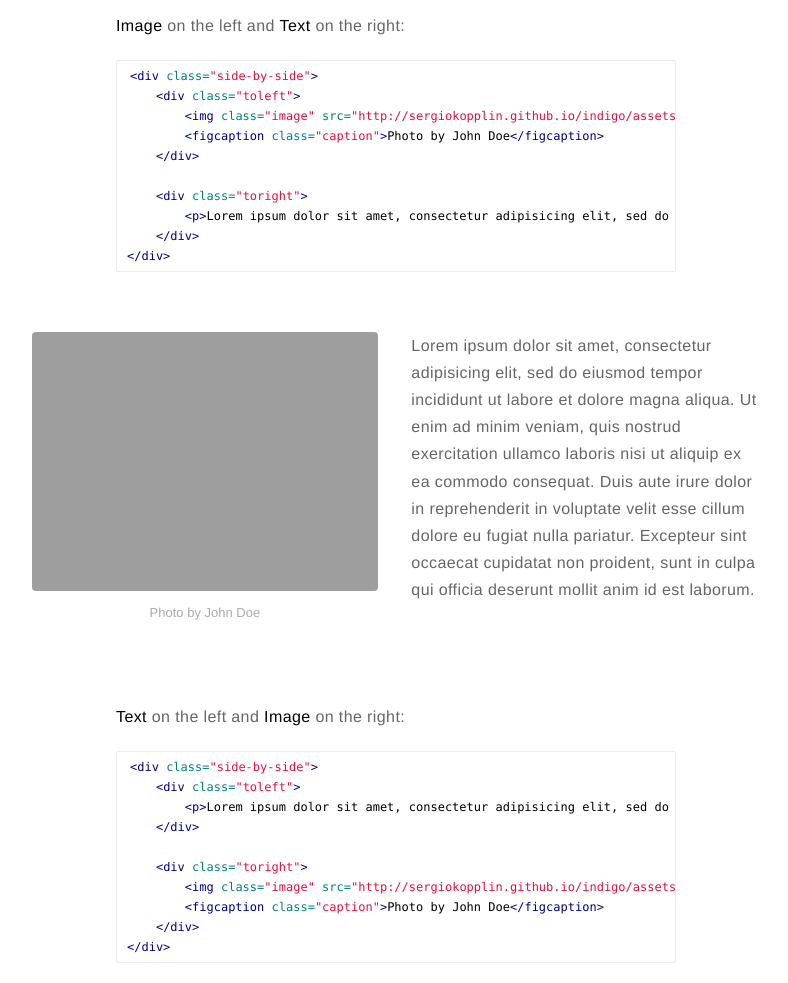
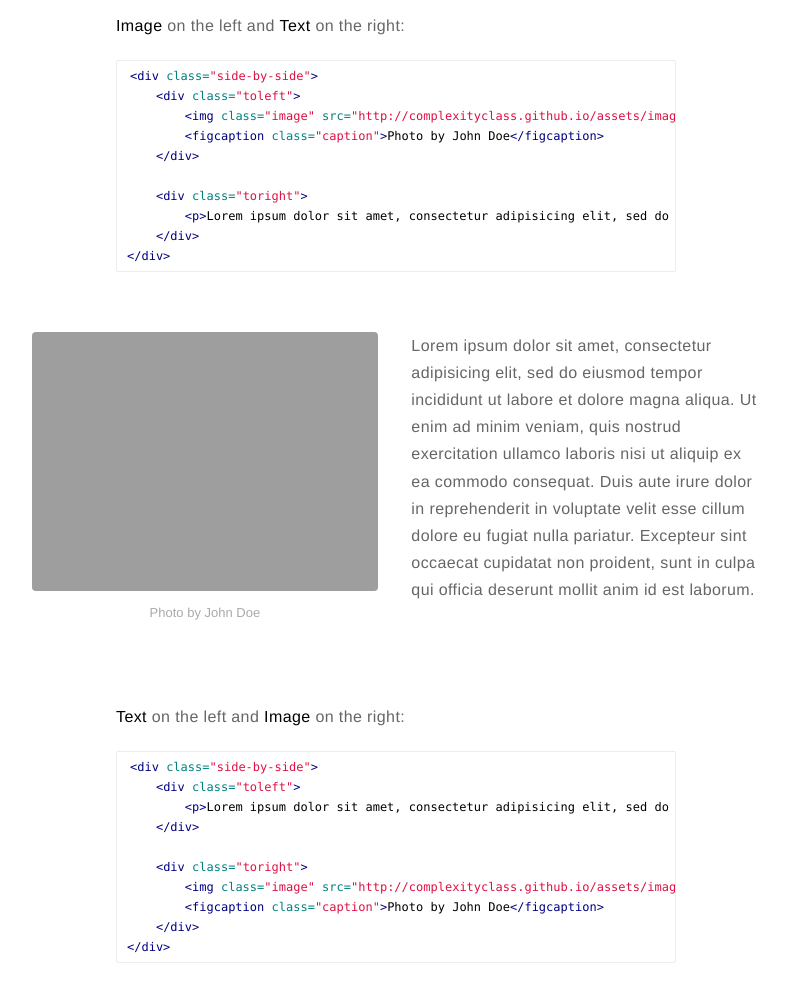
Before and after one commit to complexityclass/complexityclass.github.io, a Jekyll site: the page built from _posts/2015-02-24-markdown-extra-components.markdown, in a window 1280 px wide and 1400 px high, scrolled down 1038 px. Shown: the part 151-1134 px from the top of the window, without its empty margins (244-1032 px from the left). Built offline with Jekyll 4.4.1, drawn with Linux system fonts in a browser that asks for light colours; comment, search, counter and statistics services are not loaded; part of the change alters nothing that is shown.

Commit message:
Change blog url in config

```diff
--- a/_config.yml
+++ b/_config.yml
@@ -6,7 +6,7 @@ bio: 'iOS Software Engineer'
 external-image: false
 picture: 'assets/images/profile.jpg'
 
-url: http://sergiokopplin.github.io/indigo
+url: http://complexityclass.github.io
 # your url: http://USERNAME.github.io
 
 permalink: /:title/
```
